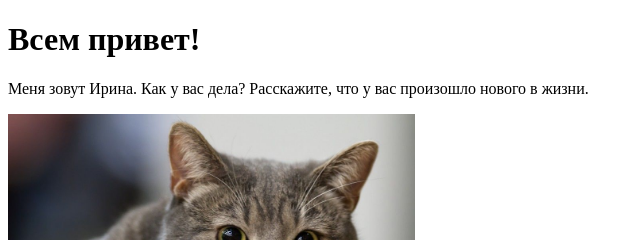
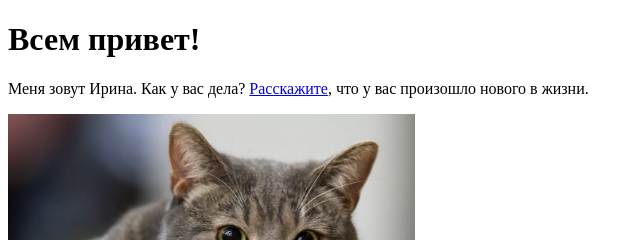
Before and after one commit to 80atap4c/80atap4c.github.io, a plain HTML site: page index.htm in a window 1280 px wide. Shown: the top 240 px of the page, 0-640 px from the left. Drawn offline with Linux system fonts and the light colour scheme.

Commit message:
Update index.htm
mailto

```diff
--- a/index.htm
+++ b/index.htm
@@ -26,7 +26,7 @@
 </head>
 <body>
 <h1>Всем привет!</h1>
-<p>Меня зовут Ирина. Как у вас дела? Расскажите, что у вас произошло нового в жизни.</p>
+<p>Меня зовут Ирина. Как у вас дела? <a href="mailto:xn--80atap4c@outlook.com">Расскажите</a>, что у вас произошло нового в жизни.</p>
 <p><img src="20.jpg" id="cat" alt="Cat" style="width:407px;height:290px">
 </p>
 <h2>Ура! Заработало!</h2>
```
